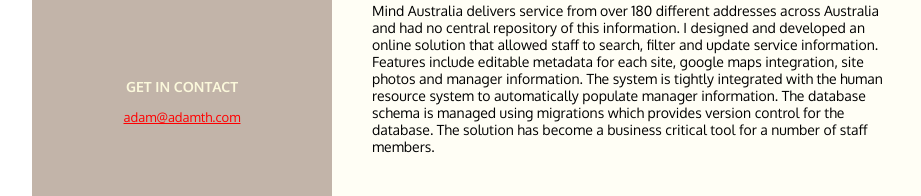
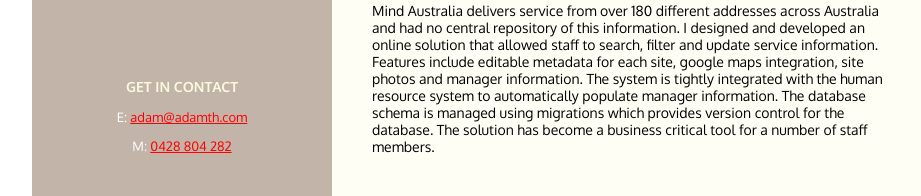
Before and after one commit to adamth/adamth.github.io, a React (Create React App) app: page / in a window 1280 px wide. Shown: the part 1478-1674 px from the top of the page, without its empty margins (158-1079 px from the left). Built offline with nearby package versions, Linux system fonts and the light colour scheme.

Commit message:
Update contact details

```diff
--- a/src/components/SiderItem.scss
+++ b/src/components/SiderItem.scss
@@ -11,7 +11,7 @@
     a {
         color: red;
     }
-    .email-link {
+    .link {
         text-align: center;
     }
 }
--- a/src/views/Sider.js
+++ b/src/views/Sider.js
@@ -61,8 +61,11 @@
                     </div>
                 </SiderItem>
                 <SiderItem heading="GET IN CONTACT">
-                    <p className="email-link">
-                        <a href="mailto:adam@adamth.com">adam@adamth.com</a>
+                    <p className="link">
+                        E: <a href="mailto:adam@adamth.com">adam@adamth.com</a>
+                    </p>
+                    <p className="link">
+                        M: <a href="tel:0428804282">0428 804 282</a>
                     </p>
                 </SiderItem>
             </div>
```
